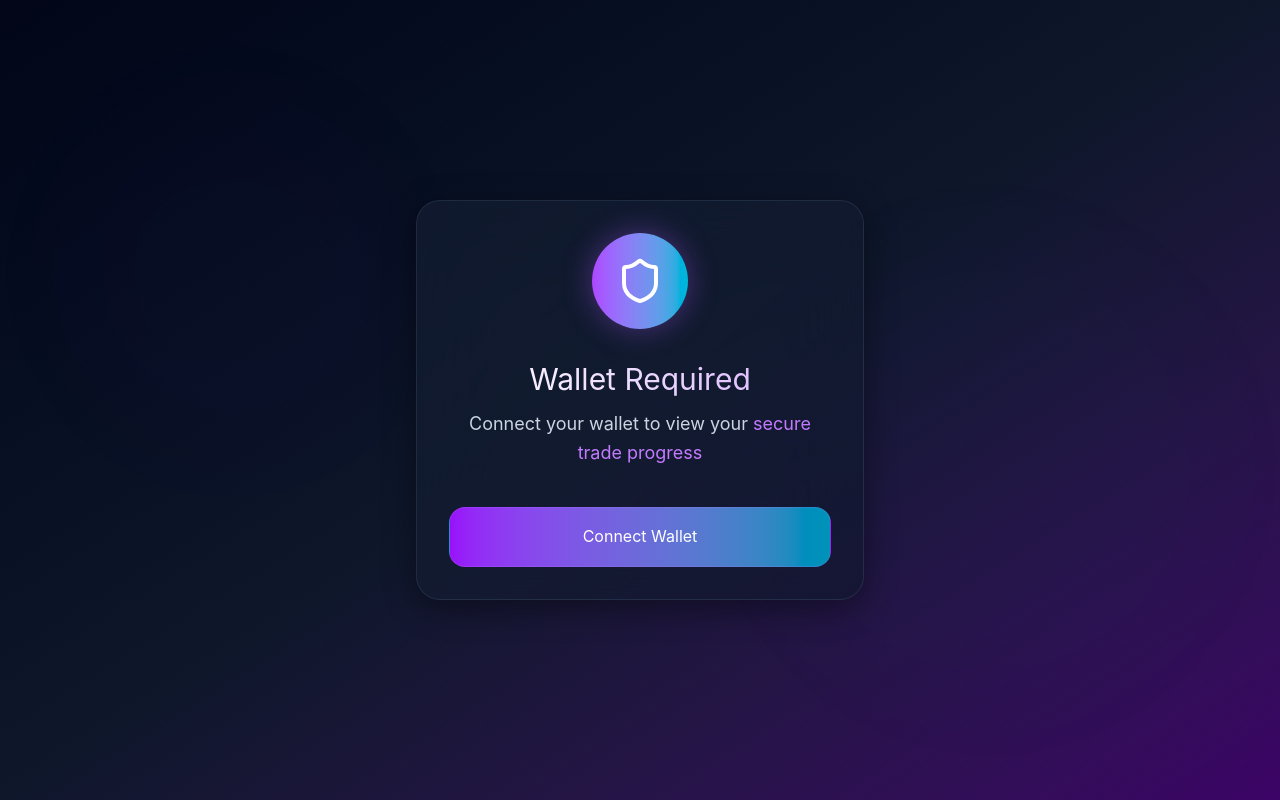
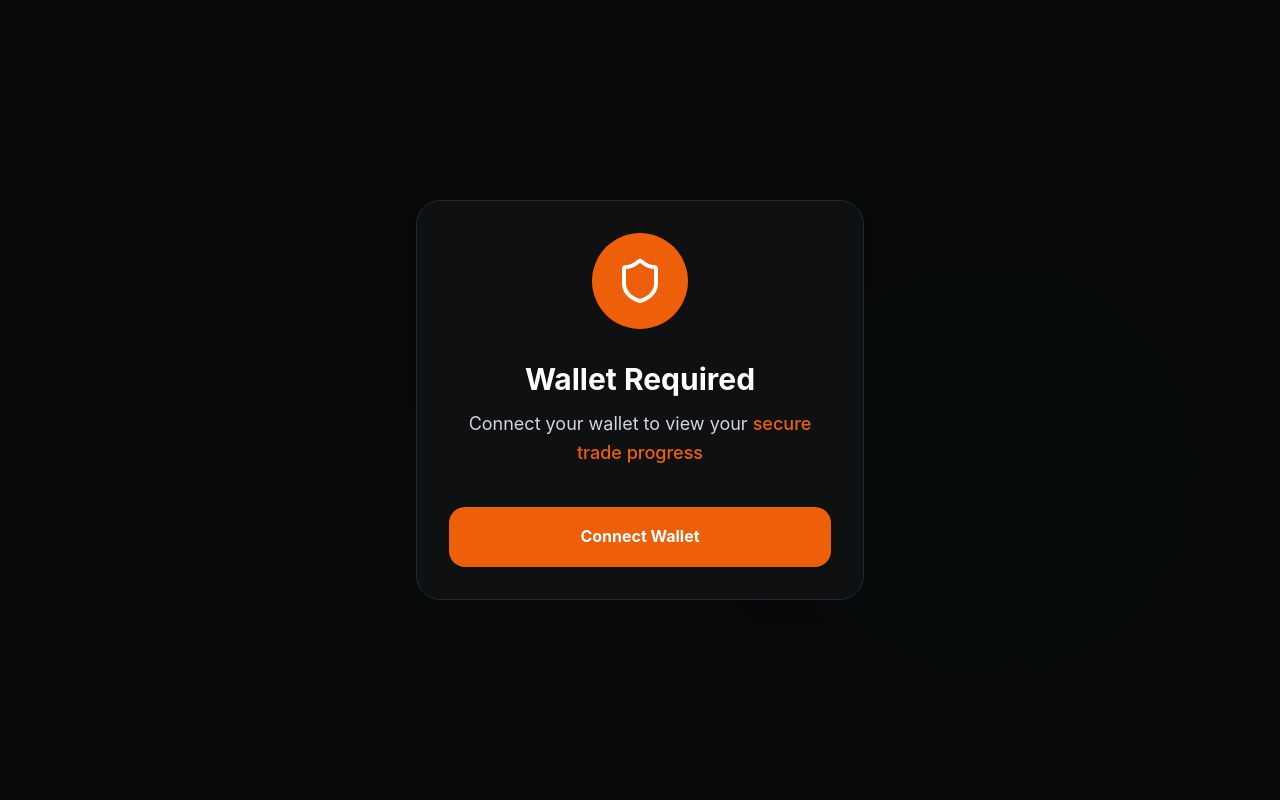
Before and after one commit to Richkid2/Trustpeer-, a React (Vite) app in the folder frontend/: page /escrow-progress in a window 1280 px wide. Built offline with nearby package versions, Linux system fonts and the light colour scheme; a web font is replaced by a local one.

Commit message:
Update wallet connection sections

```diff
--- a/frontend/src/Pages/EscrowProgress.tsx
+++ b/frontend/src/Pages/EscrowProgress.tsx
@@ -168,10 +168,10 @@ const EscrowProgress = () => {
 
   if (!isWalletConnected) {
     return (
-      <div className="min-h-screen bg-gradient-to-br from-slate-950 via-slate-900 to-purple-950 relative overflow-hidden">
+      <div className="min-h-screen bg-[#080909] relative overflow-hidden">
         {/* Animated background */}
         <div className="absolute inset-0 opacity-20">
-          <div className="absolute top-20 left-10 w-96 h-96 bg-purple-500/10 rounded-full blur-3xl animate-pulse"></div>
+          <div className="absolute top-20 left-10 w-96 h-96 bg-[#ee5f0a]/10 rounded-full blur-3xl animate-pulse"></div>
           <div className="absolute bottom-20 right-10 w-[500px] h-[500px] bg-cyan-500/10 rounded-full blur-3xl animate-pulse delay-1000"></div>
         </div>
 
@@ -188,13 +188,13 @@ const EscrowProgress = () => {
             initial={{ opacity: 0, y: 30, scale: 0.9 }}
             animate={{ opacity: 1, y: 0, scale: 1 }}
             transition={{ duration: 0.8 }}
-            className="max-w-md w-full bg-gradient-to-br from-slate-800/40 to-slate-900/60 backdrop-blur-2xl rounded-3xl shadow-[0_8px_32px_rgba(0,0,0,0.4)] p-8 border border-slate-700/50 text-center"
+            className="max-w-md w-full bg-[#0f1011] rounded-3xl shadow-lg p-8 border border-gray-800 text-center"
           >
             <motion.div
               initial={{ scale: 0, rotate: -180 }}
               animate={{ scale: 1, rotate: 0 }}
               transition={{ delay: 0.3, duration: 0.8, type: "spring" }}
-              className="w-24 h-24 bg-gradient-to-r from-purple-500 to-cyan-500 rounded-full flex items-center justify-center mx-auto mb-8 shadow-[0_0_30px_rgba(168,85,247,0.4)]"
+              className="w-24 h-24 bg-[#ee5f0a] rounded-full flex items-center justify-center mx-auto mb-8"
             >
               <Shield className="w-12 h-12 text-white" />
             </motion.div>
@@ -202,7 +202,7 @@ const EscrowProgress = () => {
               initial={{ opacity: 0, y: 20 }}
               animate={{ opacity: 1, y: 0 }}
               transition={{ delay: 0.5 }}
-              className="text-3xl font-kansas-bold bg-gradient-to-r from-white to-purple-300 bg-clip-text text-transparent mb-3"
+              className="text-3xl font-bold text-white mb-3"
             >
               Wallet Required
             </motion.h2>
@@ -210,21 +210,20 @@ const EscrowProgress = () => {
               initial={{ opacity: 0, y: 20 }}
               animate={{ opacity: 1, y: 0 }}
               transition={{ delay: 0.7 }}
-              className="text-slate-300 font-kansas-light mb-10 text-lg leading-relaxed"
+              className="text-gray-300 mb-10 text-lg leading-relaxed"
             >
-              Connect your wallet to view your <span className="text-purple-400 font-kansas-medium">secure trade progress</span>
+              Connect your wallet to view your <span className="text-[#ee5f0a] font-medium">secure trade progress</span>
             </motion.p>
-            <Link to="/login">
+            <Link to="/dashboard">
               <motion.button
                 whileHover={{
                   scale: 1.05,
-                  boxShadow: "0 20px 40px -12px rgba(168, 85, 247, 0.4), 0 0 30px rgba(168, 85, 247, 0.3)",
                   y: -2
                 }}
                 whileTap={{ scale: 0.98 }}
-                className="group relative w-full bg-gradient-to-r from-purple-600 to-cyan-600 hover:from-purple-500 hover:to-cyan-500 text-white font-kansas-bold py-4 px-6 rounded-2xl transition-all duration-300 border border-purple-400/20 overflow-hidden"
+                className="group relative w-full bg-[#ee5f0a] hover:bg-[#d54f08] text-white font-bold py-4 px-6 rounded-2xl transition-all duration-300 border border-[#ee5f0a]/20 overflow-hidden"
               >
-                <div className="absolute inset-0 bg-gradient-to-r from-transparent via-white/20 to-transparent opacity-0 group-hover:opacity-100 transform -skew-x-12 group-hover:animate-pulse transition-all duration-700"></div>
+                <div className="absolute inset-0 bg-white/10 opacity-0 group-hover:opacity-100 transition-all duration-700"></div>
                 <span className="relative z-10">Connect Wallet</span>
               </motion.button>
             </Link>
@@ -236,11 +235,11 @@ const EscrowProgress = () => {
 
   if (isLoading) {
     return (
-      <div className="min-h-screen bg-gradient-to-br from-slate-950 via-slate-900 to-cyan-950 relative overflow-hidden">
+      <div className="min-h-screen bg-[#080909] relative overflow-hidden">
         {/* Animated background */}
         <div className="absolute inset-0 opacity-20">
-          <div className="absolute top-20 left-10 w-96 h-96 bg-cyan-500/10 rounded-full blur-3xl animate-pulse"></div>
-          <div className="absolute bottom-20 right-10 w-[500px] h-[500px] bg-blue-500/10 rounded-full blur-3xl animate-pulse delay-1000"></div>
+          <div className="absolute top-20 left-10 w-96 h-96 bg-[#ee5f0a]/10 rounded-full blur-3xl animate-pulse"></div>
+          <div className="absolute bottom-20 right-10 w-[500px] h-[500px] bg-[#ee5f0a]/10 rounded-full blur-3xl animate-pulse delay-1000"></div>
         </div>
 
         <div className="relative z-10 flex items-center justify-center min-h-screen p-4">
```
